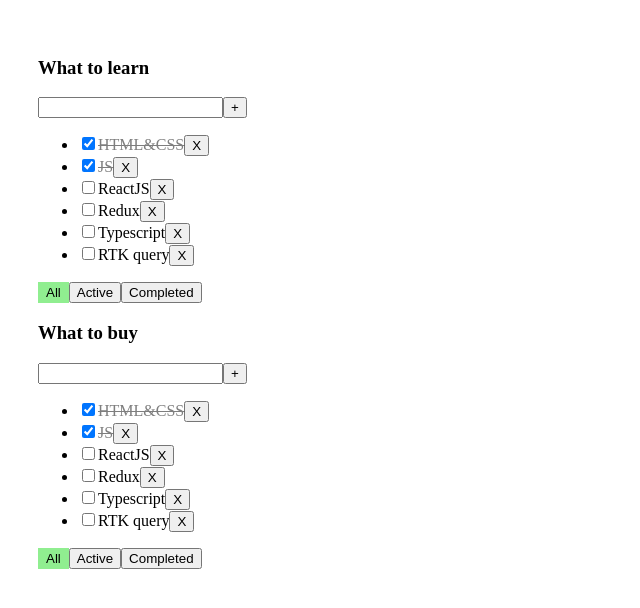
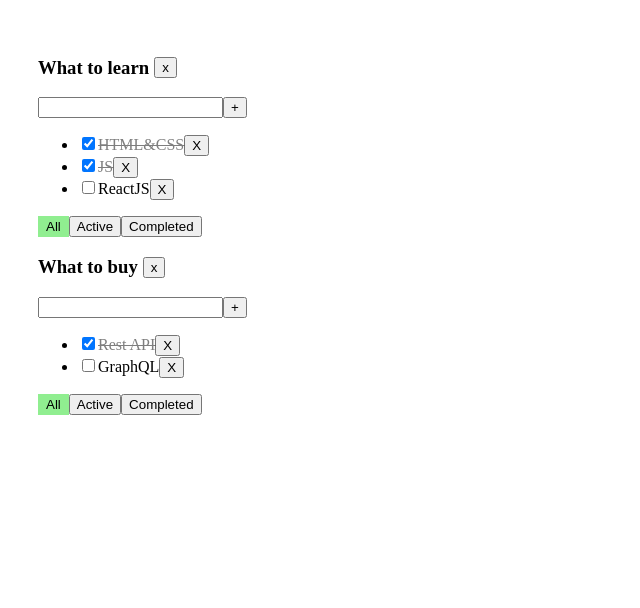
Before and after one commit to St0rY87/it-incubator-shool, a React (Vite) app in the folder todo-list/: page / in a window 1280 px wide. Shown: the top 608 px of the page, without its empty margins (0-640 px from the left). Built offline with nearby package versions, Linux system fonts and the light colour scheme.

Commit message:
feat: implement todolist-05

```diff
--- a/todo-list/src/App.css
+++ b/todo-list/src/App.css
@@ -30,3 +30,10 @@ p {
   opacity: 0.5;
   text-decoration: line-through;
 }
+
+
+.container {
+  display: flex;
+  align-items: center;
+  gap: 5px;
+}
--- a/todo-list/src/App.tsx
+++ b/todo-list/src/App.tsx
@@ -2,6 +2,10 @@ import { useState } from "react";
 import "./App.css";
 import { Todolist } from "./components/Todolist";
 import { v1 } from "uuid";
+
+type Tasks = {
+  [key: string]: Task[]
+}
 
 export type Task = {
   id: string;
@@ -16,46 +20,116 @@ export type TodoListType = {
   filter: FilterValues;
 };
 
-const initialState: Task[] = [
-  { id: v1(), title: "HTML&CSS", isDone: true },
-  { id: v1(), title: "JS", isDone: true },
-  { id: v1(), title: "ReactJS", isDone: false },
-  { id: v1(), title: "Redux", isDone: false },
-  { id: v1(), title: "Typescript", isDone: false },
-  { id: v1(), title: "RTK query", isDone: false },
-];
+// const initialState: Task[] = [
+//   { id: v1(), title: "HTML&CSS", isDone: true },
+//   { id: v1(), title: "JS", isDone: true },
+//   { id: v1(), title: "ReactJS", isDone: false },
+//   { id: v1(), title: "Redux", isDone: false },
+//   { id: v1(), title: "Typescript", isDone: false },
+//   { id: v1(), title: "RTK query", isDone: false },
+// ];
 
 export const App = () => {
-  const [tasks, setTasks] = useState(initialState);
-  // const [filter, setFilter] = useState<FilterValues>("all");
+  const todolistId1 = v1();
+  const todolistId2 = v1();
+
   const [todolists, setTodolists] = useState<TodoListType[]>([
-    { id: v1(), title: "What to learn", filter: "all" },
-    { id: v1(), title: "What to buy", filter: "all" },
+    { id: todolistId1, title: "What to learn", filter: "all" },
+    { id: todolistId2, title: "What to buy", filter: "all" },
   ]);
 
-  const deleteTask = (taskId: Task["id"]) => {
-    const updateTasks = tasks.filter((task) => task.id !== taskId);
-    setTasks(updateTasks);
+  const [tasks, setTasks] = useState<Tasks>({
+    [todolistId1]: [
+      { id: v1(), title: "HTML&CSS", isDone: true },
+      { id: v1(), title: "JS", isDone: true },
+      { id: v1(), title: "ReactJS", isDone: false },
+    ],
+    [todolistId2]: [
+      { id: v1(), title: "Rest API", isDone: true },
+      { id: v1(), title: "GraphQL", isDone: false },
+    ],
+  });
+
+  // const [tasks, setTasks] = useState(initialState);
+  // // const [filter, setFilter] = useState<FilterValues>("all");
+  // const [todolists, setTodolists] = useState<TodoListType[]>([
+  //   { id: v1(), title: "What to learn", filter: "all" },
+  //   { id: v1(), title: "What to buy", filter: "all" },
+  // ]);
+
+  // const deleteTask = (taskId: Task["id"]) => {
+  //   const updateTasks = tasks.filter((task) => task.id !== taskId);
+  //   setTasks(updateTasks);
+  // };
+  const deleteTask = (todolistId: string, taskId: string) => {
+    const newTasks = {
+      ...tasks,
+      [todolistId]: tasks[todolistId].filter((task) => task.id !== taskId),
+    };
+    setTasks(newTasks);
   };
+
+  const deleteTodoList = (todolistId:string) => {
+    const updatedTodolists = todolists.filter(el => el.id !== todolistId);
+    setTodolists(updatedTodolists);
+    delete tasks[todolistId];
+    setTasks({...tasks});
+  }
 
   const handleFilterTasks = (todolistId: string, filter: FilterValues) => {
     setTodolists(
       todolists.map((todolist) =>
         todolist.id === todolistId ? { ...todolist, filter } : todolist,
       ),
-    )
+    );
   };
 
-  const createTask = (title: Task["title"]) => {
+  // const createTask = (title: Task["title"]) => {
+  //   const newTask = { id: v1(), title, isDone: false };
+  //   setTasks([newTask, ...tasks]);
+  // };
+
+  // const createTask = (todolistId: string, title: string) => {
+  //   /** Формируем новую таску: */
+  //   const newTask = {id: v1(), title, isDone: false}
+  //   /** Берем таски тудулиста по его `id`: */
+  //   const todolistTasks = tasks[todolistId]
+  //   /** Перезаписываем массив тасок нужного тудулиста, добавляя в начало новую таску: */
+  //   tasks[todolistId] = [newTask, ...todolistTasks]
+  //   /** Устанавливаем в state копию объекта, чтобы React отреагировал перерисовкой: */
+  //   setTasks({ ...tasks })
+  // }
+
+  // const createTask = (todolistId: string, title: string) => {
+  //   const newTask = {id: v1(), title, isDone: false}
+  //   const newTasks = { ...tasks, [todolistId]: [newTask, ...tasks[todolistId]] }
+  //   setTasks(newTasks)
+  // }
+
+  const createTask = (todolistId: string, title: string) => {
     const newTask = { id: v1(), title, isDone: false };
-    setTasks([newTask, ...tasks]);
+    setTasks({ ...tasks, [todolistId]: [newTask, ...tasks[todolistId]] });
   };
 
-  const changeTaskStatus = (taskId: Task["id"], isDone: Task["isDone"]) => {
-    const updatedTasks: Task[] = tasks.map((task) =>
-      task.id === taskId ? { ...task, isDone } : task,
-    );
-    setTasks(updatedTasks);
+  // const changeTaskStatus = (taskId: Task["id"], isDone: Task["isDone"]) => {
+  //   const updatedTasks: Task[] = tasks.map((task) =>
+  //     task.id === taskId ? { ...task, isDone } : task,
+  //   );
+  //   setTasks(updatedTasks);
+  // };
+
+  const changeTaskStatus = (
+    todolistId: string,
+    taskId: string,
+    isDone: boolean,
+  ) => {
+    const newTasks = {
+      ...tasks,
+      [todolistId]: tasks[todolistId].map((task) =>
+        task.id == taskId ? { ...task, isDone } : task,
+      ),
+    };
+    setTasks(newTasks);
   };
 
   return (
@@ -69,7 +143,7 @@ export const App = () => {
         changeTaskStatus={changeTaskStatus}
         filter={filter}
       /> */}
-      {todolists.map((todolist) => {
+      {/* {todolists.map((todolist) => {
         let filteredTasks = tasks;
         if (todolist.filter === "active") {
           filteredTasks = tasks.filter((task) => !task.isDone);
@@ -89,6 +163,29 @@ export const App = () => {
             changeTaskStatus={changeTaskStatus}
           />
         );
+      })} */}
+      {todolists.map((todolist) => {
+        const todolistTasks = tasks[todolist.id];
+        let filteredTasks = todolistTasks;
+        if (todolist.filter === "active") {
+          filteredTasks = todolistTasks.filter((task) => !task.isDone);
+        }
+        if (todolist.filter === "completed") {
+          filteredTasks = todolistTasks.filter((task) => task.isDone);
+        }
+
+        return (
+          <Todolist
+            key={todolist.id}
+            todolist={todolist}
+            tasks={filteredTasks}
+            deleteTask={deleteTask}
+            deleteTodolist={deleteTodoList}
+            handleFilterTasks={handleFilterTasks}
+            createTask={createTask}
+            changeTaskStatus={changeTaskStatus}
+          />
+        );
       })}
     </div>
   );
--- a/todo-list/src/components/Todolist.tsx
+++ b/todo-list/src/components/Todolist.tsx
@@ -4,15 +4,14 @@ import { Button } from "./button/Button";
 
 type Props = {
   todolist: TodoListType;
-  // title: string;
   tasks: Task[];
   date?: string;
-  // filter: FilterValues;
 
-  deleteTask: (taskId: Task["id"]) => void;
-  createTask: (title: Task["title"]) => void;
+  deleteTask: (id: string, taskId: Task["id"]) => void;
+  createTask: (id: string, title: Task["title"]) => void;
   handleFilterTasks: (todolistId: string, newFilter: FilterValues) => void;
-  changeTaskStatus: (taskId: Task["id"], isDone: Task["isDone"]) => void;
+  changeTaskStatus: (todolistId: string, taskId: Task["id"], isDone: Task["isDone"]) => void;
+  deleteTodolist: (todolistId: string) => void;
 };
 
 export const Todolist = ({
@@ -22,9 +21,14 @@ export const Todolist = ({
   handleFilterTasks,
   createTask,
   changeTaskStatus,
+  deleteTodolist,
 }: Props) => {
   const [valueInput, setValueInput] = useState("");
   const [error, setError] = useState<string | null>(null);
+
+ const handleTodoList = () => {
+    deleteTodolist(id)
+  }
 
   const handleCreateTask = () => {
     const trimmedTitle = valueInput.trim();
@@ -33,7 +37,7 @@ export const Todolist = ({
       setValueInput("");
       return;
     }
-    createTask(trimmedTitle);
+    createTask(id, trimmedTitle);
     setValueInput("");
   };
 
@@ -46,8 +50,8 @@ export const Todolist = ({
     e.key === "Enter" && handleCreateTask();
   };
 
-  const handleTaskStatus = (TaskId: Task["id"], isDone: boolean) => {
-    changeTaskStatus(TaskId, isDone);
+  const handleTaskStatus = (id: string, TaskId: Task["id"], isDone: boolean) => {
+    changeTaskStatus(id, TaskId, isDone);
   };
 
   const changeFilterHandler = (filter: FilterValues) => {
@@ -61,7 +65,11 @@ export const Todolist = ({
   return (
     <>
       <div>
+        <div className="container">
         <h3>{title}</h3>
+        <Button title={'x'} onClick={handleTodoList}/>
+        </div>
+
         <div>
           <input
             className={error ? "error" : ""}
@@ -79,26 +87,19 @@ export const Todolist = ({
         ) : (
           <ul>
             {tasks.map((task) => {
-              //    const handleChecked = (e: ChangeEvent<HTMLInputElement>) => {
-              //     changeTaskStatus(task.id, e.currentTarget.checked)
-              // }
               return (
                 <li key={task.id}>
                   <input
                     type="checkbox"
                     checked={task.isDone}
-                    // onChange={(e) =>
-                    //   changeTaskStatus(task.id, e.currentTarget.checked)
-                    // }
                     onChange={(e) =>
-                      handleTaskStatus(task.id, e.currentTarget.checked)
+                      handleTaskStatus(id,task.id, e.currentTarget.checked)
                     }
                   />
-
                   <span className={task.isDone ? "is-done" : ""}>
                     {task.title}
                   </span>
-                  <button onClick={() => deleteTask(task.id)}>X</button>
+                  <button onClick={() => deleteTask(id, task.id)}>X</button>
                 </li>
               );
             })}
```
